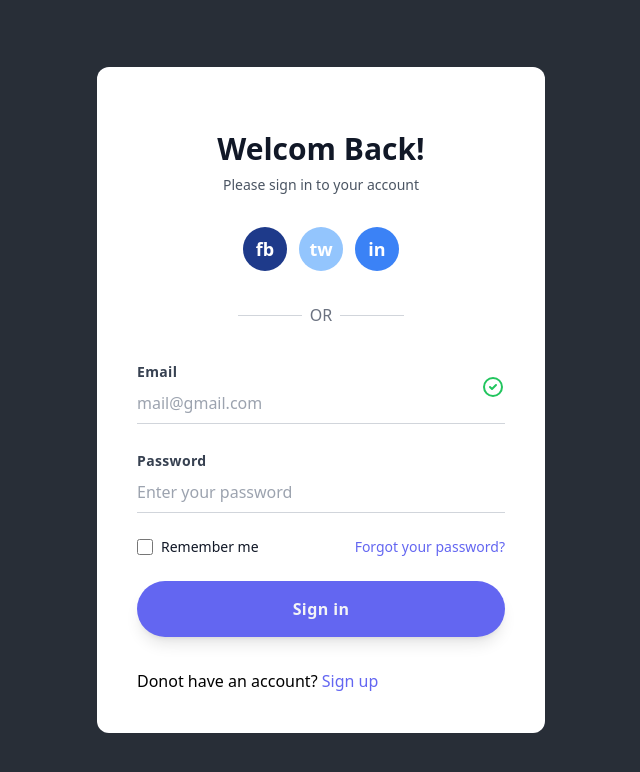
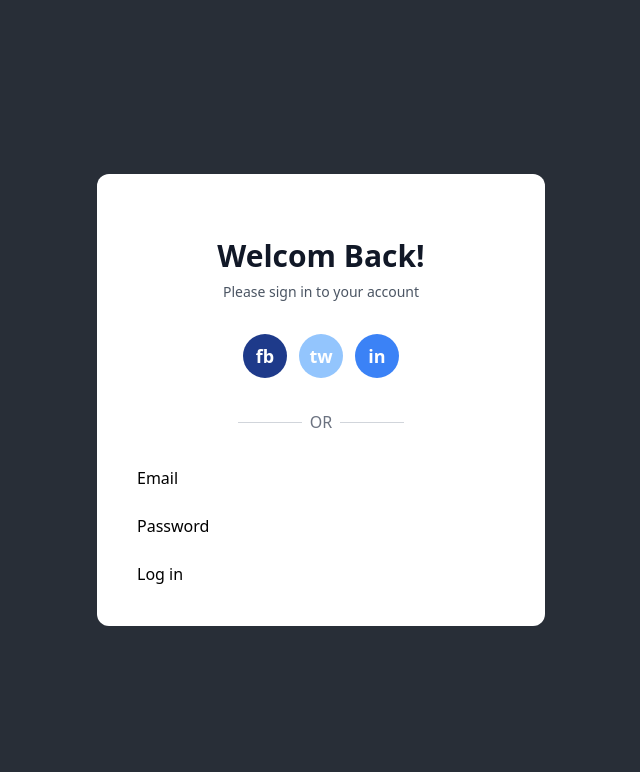
Before and after one commit to Sabbir185/Iskul_Frontend, a Next.js app: page /login in a window 1280 px wide. Shown: the top 772 px of the page, without its empty margins (319-959 px from the left). Built offline with nearby package versions, Linux system fonts and the light colour scheme.

Commit message:
antd added

```diff
--- a/package.json
+++ b/package.json
@@ -9,6 +9,7 @@
     "lint": "next lint"
   },
   "dependencies": {
+    "antd": "^4.18.9",
     "next": "12.1.0",
     "react": "17.0.2",
     "react-dom": "17.0.2"
--- a/pages/login.js
+++ b/pages/login.js
@@ -1,22 +1,12 @@
-import Image from "next/image";
-import { useState } from "react";
-import Link from "next/link";
+import { Form, Input, Button, Checkbox } from "antd";
+import { UserOutlined, LockOutlined } from "@ant-design/icons";
 
-const App = ()=>{
-    const[loginData, setLoginData] = useState({});
-    const handleOnBlur = e =>{
-        const field = e.target.name;
-        const value = e.target.value;
-        console.log(field,value);
-        const newRegistrationData = {...loginData};
-        newRegistrationData[field] = value;
-    }
-    const handleLoginSubmit = e=>{
-		e.preventDefault();
-        console.log(loginData.email, loginData.password);
+const App = () => {
+	const onFinish = (values) => {
+		console.log("Received values of form: ", values);
+	};
 
-    }
-    return(
+	return (
 		<div>
 			<div className="relative min-h-screen flex items-center justify-center bg-gray-50 py-12 px-4 sm:px-6 lg:px-8 bg-gray-500 bg-no-repeat bg-cover relative items-center bg-img">
 				<div className="absolute bg-black opacity-60 inset-0 z-0"></div>
@@ -25,60 +15,80 @@ const App = ()=>{
 						<h2 className="mt-6 text-3xl font-bold text-gray-900">
 							Welcom Back!
 						</h2>
-			<p className="mt-2 text-sm text-gray-600">Please sign in to your account</p>
+						<p className="mt-2 text-sm text-gray-600">
+							Please sign in to your account
+						</p>
 					</div>
 					<div className="flex flex-row justify-center items-center space-x-3">
-			<span className="w-11 h-11 items-center justify-center inline-flex rounded-full font-bold text-lg  text-white  bg-blue-900 hover:shadow-lg cursor-pointer transition ease-in duration-300"><h2>fb</h2></span><span className="w-11 h-11 items-center justify-center inline-flex rounded-full font-bold text-lg  text-white  bg-blue-300 hover:shadow-lg cursor-pointer transition ease-in duration-300"> <h2>tw</h2></span>
-			<span className="w-11 h-11 items-center justify-center inline-flex rounded-full font-bold text-lg  text-white bg-blue-500 hover:shadow-lg cursor-pointer transition ease-in duration-300"><h2>in</h2></span>
+						<span className="w-11 h-11 items-center justify-center inline-flex rounded-full font-bold text-lg  text-white  bg-blue-900 hover:shadow-lg cursor-pointer transition ease-in duration-300">
+							<h2>fb</h2>
+						</span>
+						<span className="w-11 h-11 items-center justify-center inline-flex rounded-full font-bold text-lg  text-white  bg-blue-300 hover:shadow-lg cursor-pointer transition ease-in duration-300">
+							{" "}
+							<h2>tw</h2>
+						</span>
+						<span className="w-11 h-11 items-center justify-center inline-flex rounded-full font-bold text-lg  text-white bg-blue-500 hover:shadow-lg cursor-pointer transition ease-in duration-300">
+							<h2>in</h2>
+						</span>
 					</div>
 					<div className="flex items-center justify-center space-x-2">
 						<span className="h-px w-16 bg-gray-300"></span>
 						<span className="text-gray-500 font-normal">OR</span>
 						<span className="h-px w-16 bg-gray-300"></span>
 					</div>
-		<form className="mt-8 space-y-6" onChange={handleLoginSubmit}>
-			<input type="hidden" name="remember" value="true"/>
-			<div className="relative">
-				<div className="absolute right-0 mt-4"><svg xmlns="http://www.w3.org/2000/svg"
-						className="h-6 w-6 text-green-500" fill="none" viewBox="0 0 24 24" stroke="currentColor">
-						<path strokeLinecap="round" strokeLinejoin="round" strokeWidth="2"
-							d="M9 12l2 2 4-4m6 2a9 9 0 11-18 0 9 9 0 0118 0z"></path>
-					</svg>
-                </div>
-				<label className="text-sm font-bold text-gray-700 tracking-wide">Email</label>
-				<input className=" w-full text-base py-2 border-b border-gray-300 focus:outline-none focus:border-indigo-500" type="email" name="email" placeholder="mail@gmail.com" onBlur={handleOnBlur}/>
-            </div>
-			<div className="mt-8 content-center">
-				<label className="text-sm font-bold text-gray-700 tracking-wide">
+
+					<Form
+						name="normal_login"
+						className="login-form"
+						initialValues={{ remember: true }}
+						onFinish={onFinish}
+					>
+						<Form.Item
+							name="Email"
+							rules={[
+								{
+									required: true,
+									message: "Please input your Password!",
+								},
+							]}
+							label={
+								<label className="theme-font-color">
+									Email
+								</label>
+							}
+						>
+							<input className="form-control" />
+						</Form.Item>
+						<Form.Item
+							name="Password"
+							rules={[
+								{
+									required: true,
+									message: "Please input your Password!",
+								},
+							]}
+							label={
+								<label className="theme-font-color">
 									Password
 								</label>
-				<input className="w-full content-center text-base py-2 border-b border-gray-300 focus:outline-none focus:border-indigo-500" type="password" name="password" placeholder="Enter your password" onBlur={handleOnBlur}/>
-            </div>
-			<div className="flex items-center justify-between">
-					<div className="flex items-center">
-						<input id="remember_me" name="remember_me" type="checkbox" className="h-4 w-4 bg-indigo-500 focus:ring-indigo-400 border-gray-300 rounded"/>
-						<label htmlFor="remember_me" className="ml-2 block text-sm text-gray-900">
-                            Remember me
-                        </label>
-					</div>
-				<div className="text-sm">
-					<a href="#" className="font-medium text-indigo-500 hover:text-indigo-500">
-								Forgot your password?
-					</a>
-				</div>
-			</div>
-			<div>
-				<button type="submit" className="w-full flex justify-center bg-indigo-500 text-gray-100 p-4  rounded-full tracking-wide font-semibold  focus:outline-none focus:shadow-outline hover:bg-indigo-600 shadow-lg cursor-pointer transition ease-in duration-300">Sign in</button>
-			</div>
-            </form>
-			<p classNameName="flex flex-col items-center justify-center mt-10 text-center text-md text-gray-500">
-				<span>Donot have an account?</span>
-				<Link href="/signup" ><span className="text-indigo-500 hover:text-indigo-500no-underline hover:underline cursor-pointer transition ease-in duration-300"> Sign up</span></Link>
-			</p>
+							}
+						>
+							<input className="form-control" />
+						</Form.Item>
 
+						<Form.Item>
+							<Button
+								type="primary"
+								htmlType="submit"
+								className="login-form-button"
+							>
+								Log in
+							</Button>
+						</Form.Item>
+					</Form>
 				</div>
 			</div>
 		</div>
-    )
-}
+	);
+};
 export default App;
```
Also changed, not shown: 1 other file (tests, documents, lock files or other folders). Lines whose indentation alone changed are shown as unchanged.
